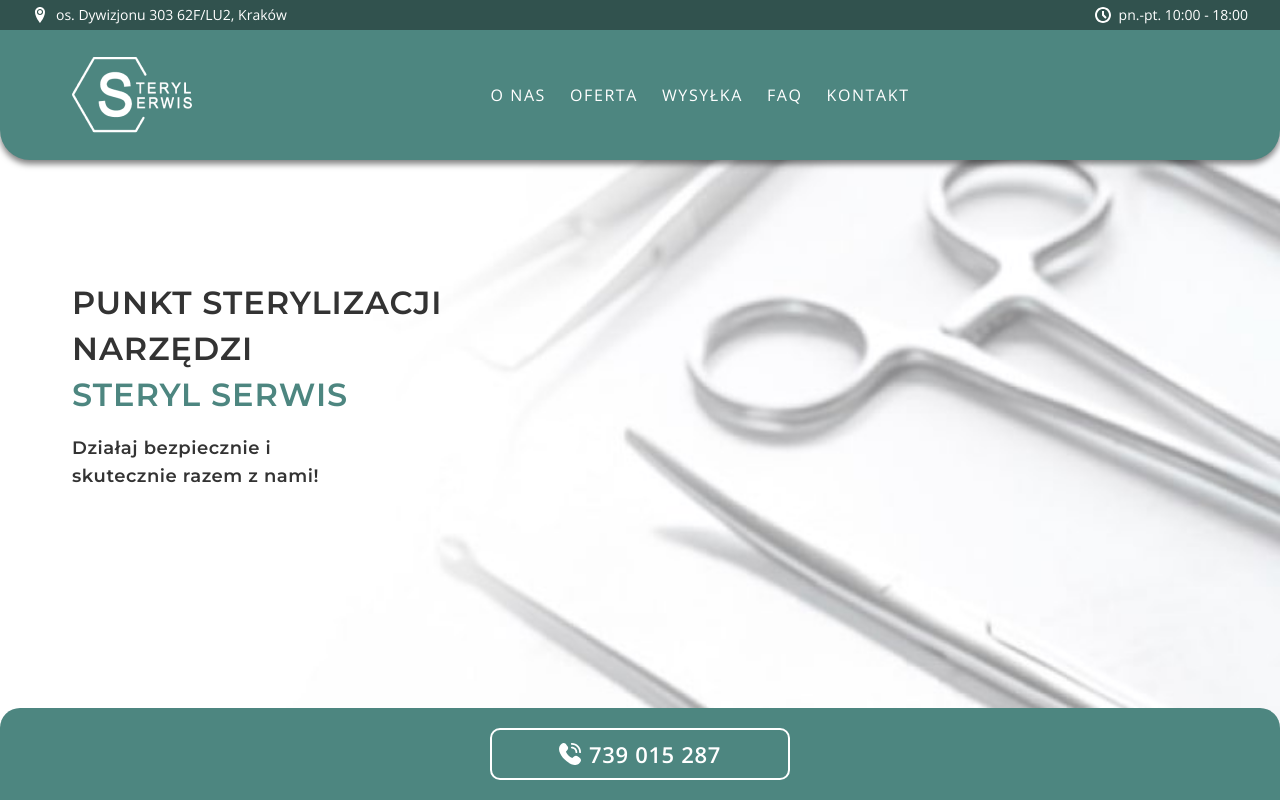
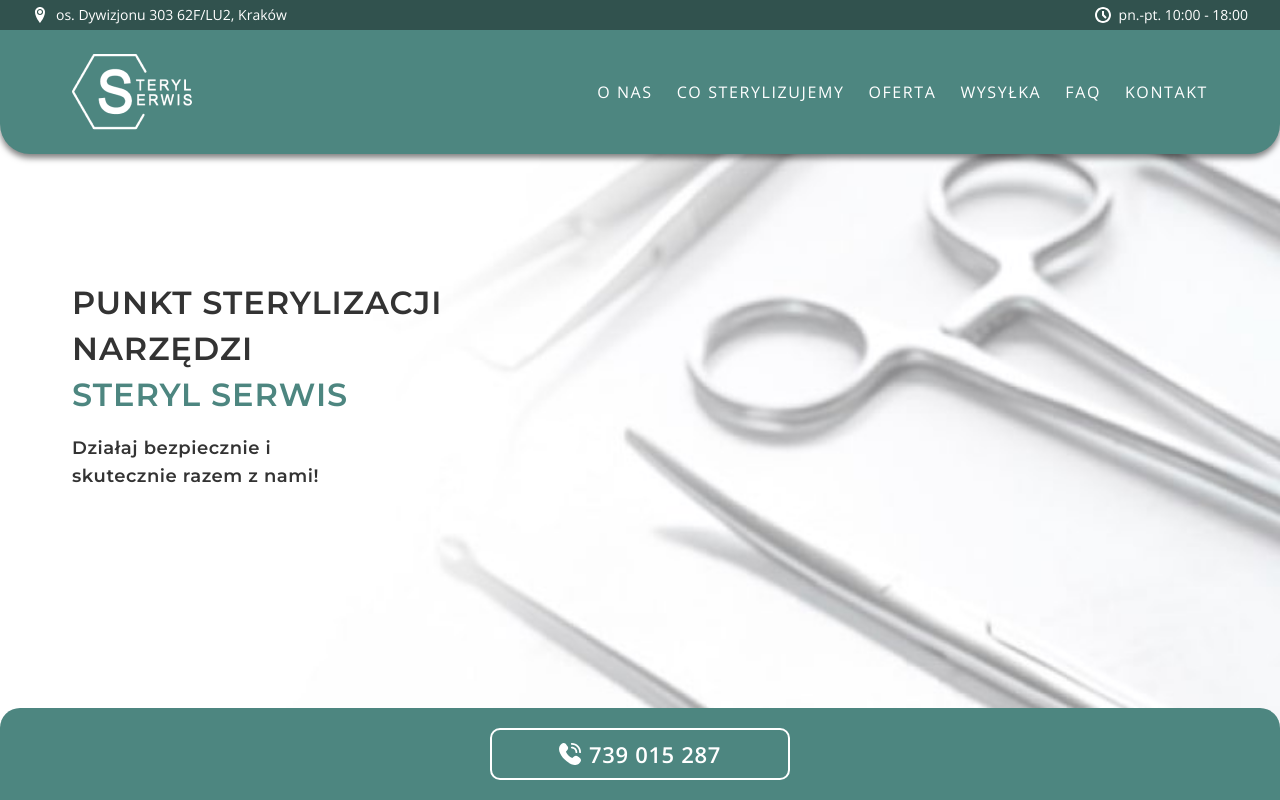
Before and after one commit to damian-sirenko/sterylserwis.pl, a website built with Vite: page src/index.html in a window 1280 px wide. Shown: the top 800 px of the page. Built offline with nearby package versions, Linux system fonts and the light colour scheme.

Commit message:
header tab

```diff
--- a/src/css/header.css
+++ b/src/css/header.css
@@ -137,10 +137,13 @@
     border-radius: 0 0 30px 30px;
   }
   .header-top-content {
-    height: 130px;
+    height: auto;
+	 padding: 24px 0;
   }
   .header-logo {
     max-width: 120px;
+
+
   }
   .burger-menu-wrap {
     display: none;
@@ -152,17 +155,17 @@
   .header-menu {
     display: flex;
     flex-direction: row;
-    justify-content: center;
+    justify-content: flex-end;
     align-items: center;
     gap: 24px;
     font-size: 16px;
     letter-spacing: 0.1em;
     color: #fff;
+	 margin-left: 24px;
   }
   .header-menu-item {
-  }
-  .co-item {
-    display: none;
+	text-transform: uppercase;
+	text-align: center;
   }
   .header-bottom {
     /* display: none; */
@@ -171,10 +174,9 @@
     background-color: red;
     /* margin-top: 180px; */
   }
-  .title-wrap{
+  .title-wrap {
     position: absolute;
     top: 35%;
-
   }
   .title-main {
     display: block;
--- a/src/partials/header.html
+++ b/src/partials/header.html
@@ -46,12 +46,14 @@
         </a>
         <nav class="menu">
           <ul class="header-menu">
-            <li class="header-menu-item">O NAS</li>
-            <li class="header-menu-item co-item">CO STERYLIZUJEMY</li>
-            <li class="header-menu-item">OFERTA</li>
-            <li class="header-menu-item">WYSYŁKA</li>
-            <li class="header-menu-item">FAQ</li>
-            <li class="header-menu-item">KONTAKT</li>
+            <li class="header-menu-item"><a href="#about">O nas</a></li>
+            <li class="header-menu-item">
+              <a href="#what">Co sterylizujemy</a>
+            </li>
+            <li class="header-menu-item"><a href="#offer">Oferta</a></li>
+            <li class="header-menu-item"><a href="#shipping">Wysyłka</a></li>
+            <li class="header-menu-item"><a href="#faq">FAQ</a></li>
+            <li class="header-menu-item"><a href="#contact">Kontakt</a></li>
           </ul>
         </nav>
         <div class="burger-menu-wrap">
```
Lines whose indentation alone changed are shown as unchanged.
